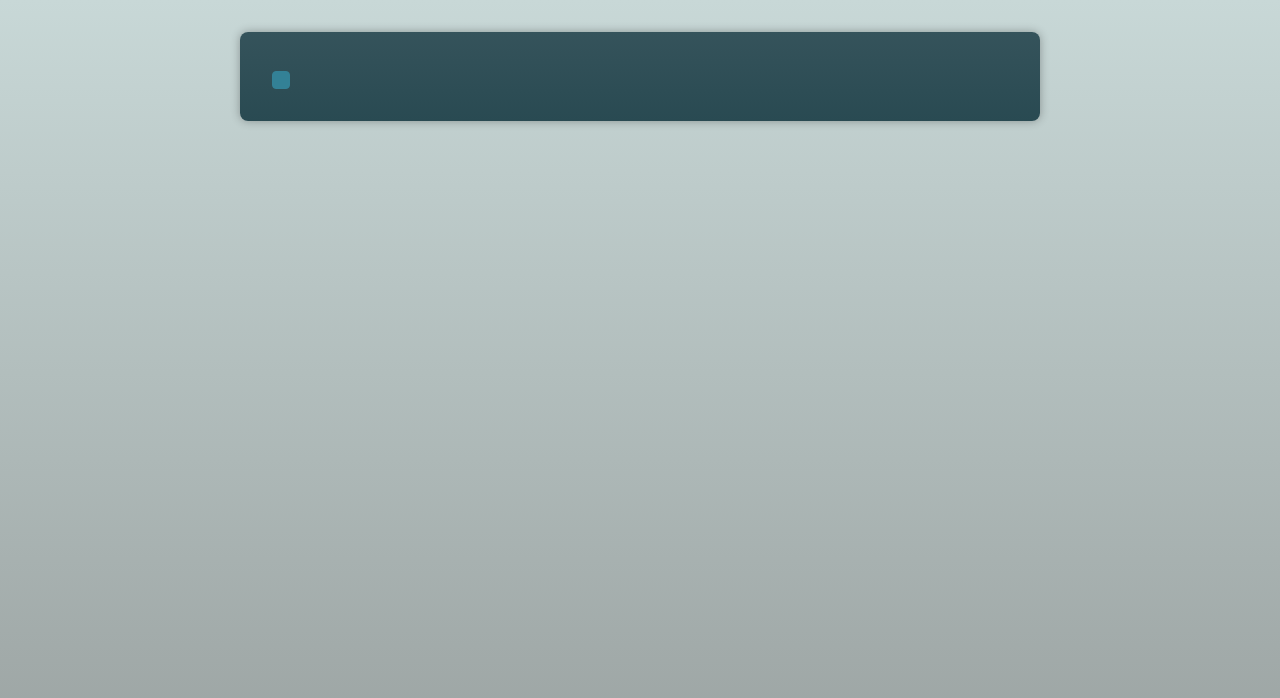
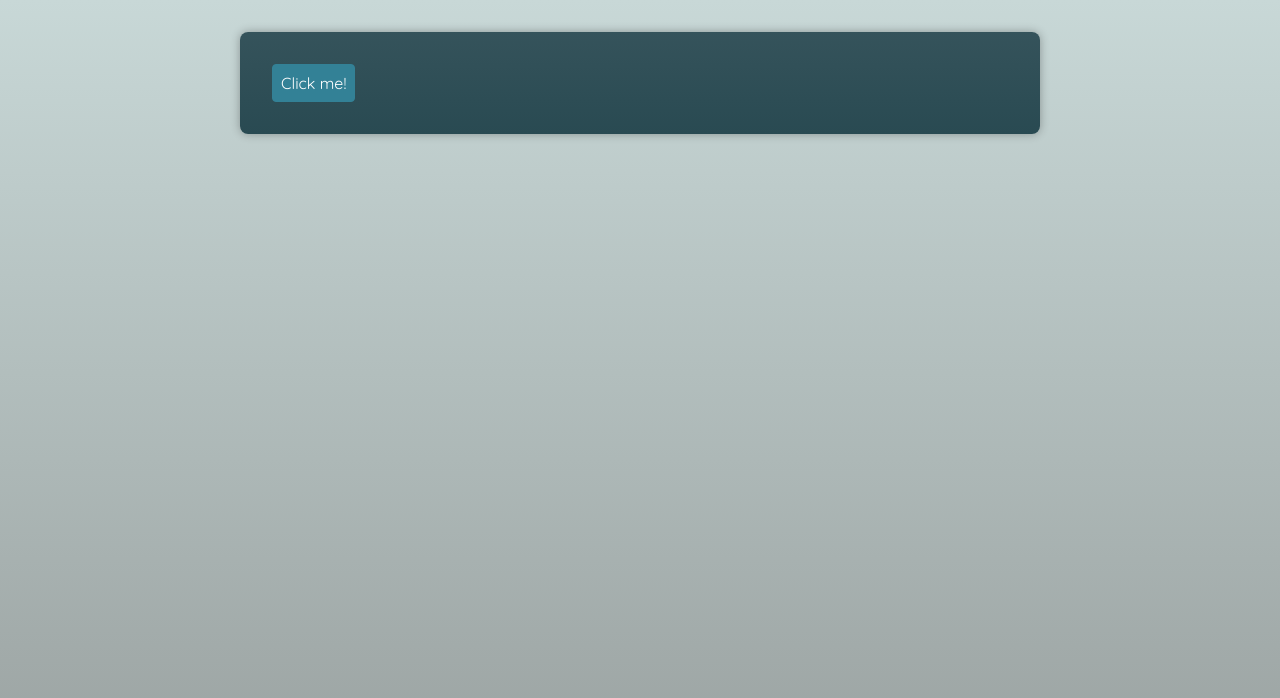
Before and after one commit to PJLindsay/s4-demo-project, a React (Vite) app: page / in a window 1280 px wide. Shown: the top 698 px of the page. Built offline with nearby package versions, Linux system fonts and the light colour scheme; a web font is replaced by a local one.

Commit message:
Enhance Polymorphic Component with Generics

```diff
--- a/src/App.tsx
+++ b/src/App.tsx
@@ -4,7 +4,7 @@
 function App() {
   return (
     <main>
-      <Container as={Button} />
+      <Container as={Button}>Click me!</Container>
     </main>
   )
 }
--- a/src/components/Container.tsx
+++ b/src/components/Container.tsx
@@ -1,14 +1,22 @@
-import { ElementType } from 'react'
+import {
+  type ComponentPropsWithoutRef,
+  type ElementType,
+  type ReactNode,
+} from 'react'
 
-// A polymorphic wrapper component
-// won't know which component it will wrap
+// A polymorphic wrapper component - won't know which component it will wrap
 
 // as receives the identifier of the component that should be returned
-type ContainerProps = {
-  as: ElementType
+type ContainerProps<T extends ElementType> = {
+  as?: T
+  children: ReactNode
+} & ComponentPropsWithoutRef<T>
+
+export default function Container<C extends ElementType>({
+  as,
+  children,
+  ...props
+}: ContainerProps<C>) {
+  const Component = as || 'div'
+  return <Component {...props}>{children}</Component>
 }
-
-export default function Container({ as }: ContainerProps) {
-  const Component = as
-  return <Component />
-}
```
